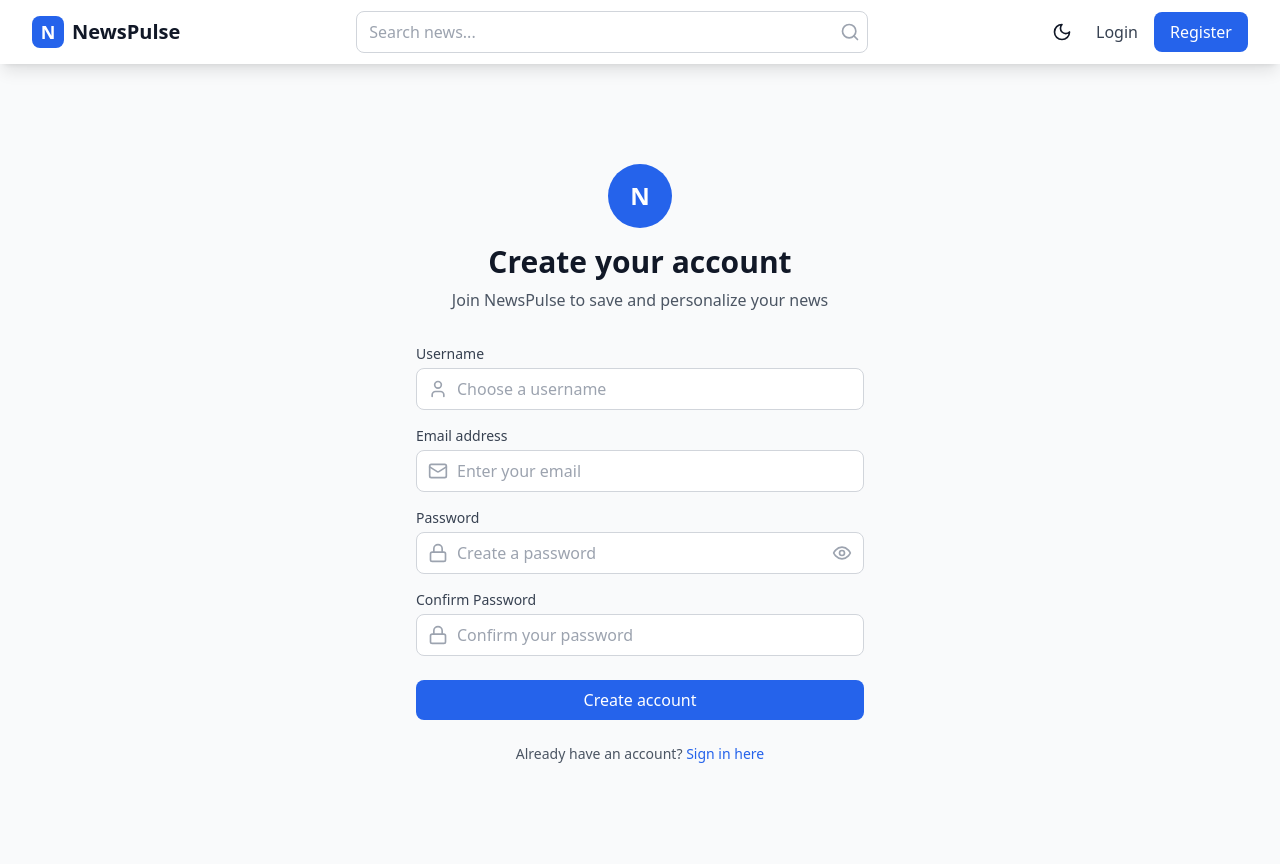
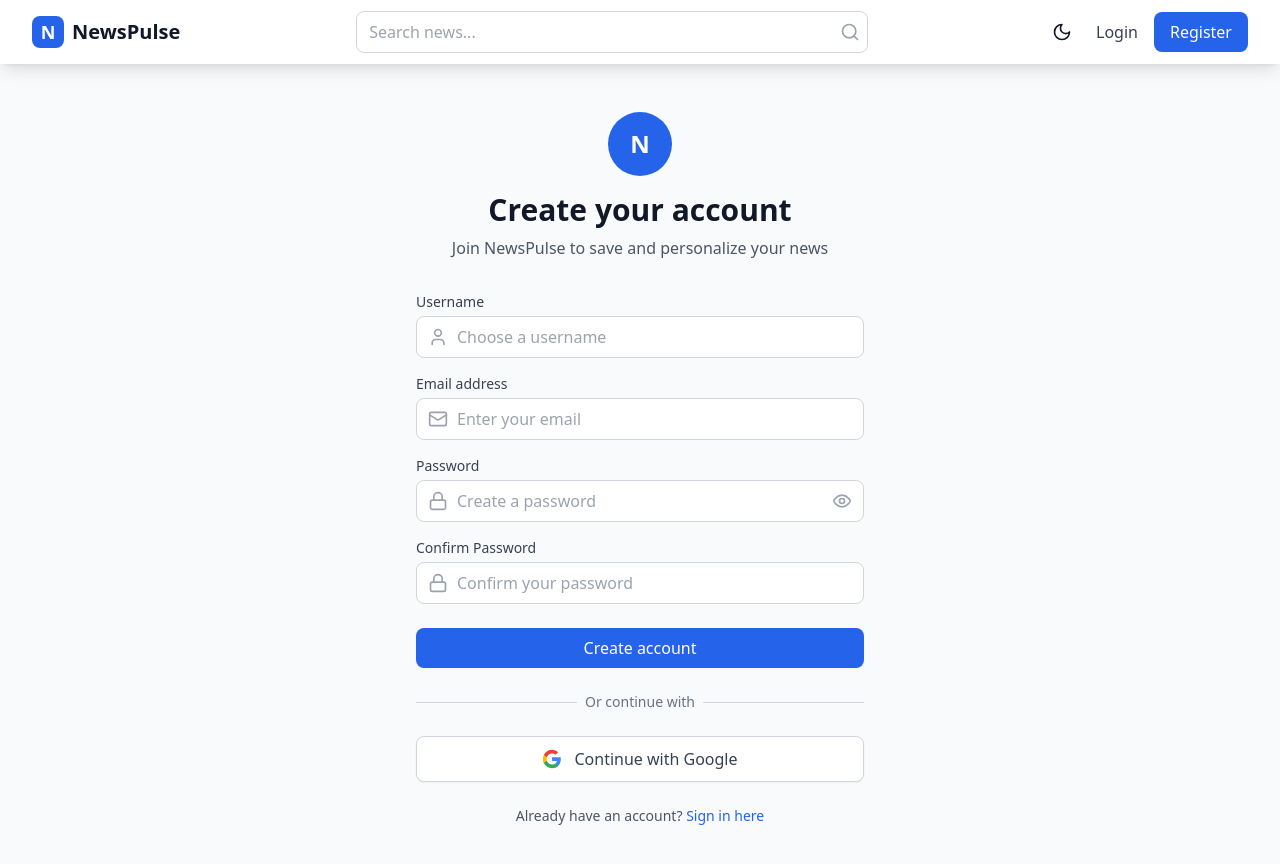
Before and after one commit to Himanshugulhane27/newspulse, a React (Vite) app in the folder frontend/: page /register in a window 1280 px wide. Shown: the top 864 px of the page. Built offline with nearby package versions, Linux system fonts and the light colour scheme; no server answers.

Commit message:
feat(ui): add 'Continue with Google' button to Register page

```diff
--- a/frontend/src/pages/Register.jsx
+++ b/frontend/src/pages/Register.jsx
@@ -82,7 +82,9 @@
                       message: 'Username can only contain letters, numbers, and underscores'
                     }
                   })}
+                  id="username"
                   type="text"
+                  autoComplete="username"
                   className="input-field pl-10"
                   placeholder="Choose a username"
                 />
@@ -111,7 +113,9 @@
                       message: 'Invalid email address'
                     }
                   })}
+                  id="email"
                   type="email"
+                  autoComplete="email"
                   className="input-field pl-10"
                   placeholder="Enter your email"
                 />
@@ -140,7 +144,9 @@
                       message: 'Password must be at least 6 characters'
                     }
                   })}
+                  id="password"
                   type={showPassword ? 'text' : 'password'}
+                  autoComplete="new-password"
                   className="input-field pl-10 pr-10"
                   placeholder="Create a password"
                 />
@@ -177,7 +183,9 @@
                     required: 'Please confirm your password',
                     validate: value => value === password || 'Passwords do not match'
                   })}
+                  id="confirmPassword"
                   type="password"
+                  autoComplete="new-password"
                   className="input-field pl-10"
                   placeholder="Confirm your password"
                 />
@@ -207,6 +215,51 @@
             </button>
           </div>
 
+          {/* Divider */}
+          <div className="relative">
+            <div className="absolute inset-0 flex items-center">
+              <div className="w-full border-t border-gray-300 dark:border-gray-600"></div>
+            </div>
+            <div className="relative flex justify-center text-sm">
+              <span className="px-2 bg-gray-50 dark:bg-gray-900 text-gray-500 dark:text-gray-400">
+                Or continue with
+              </span>
+            </div>
+          </div>
+
+          {/* Google OAuth Button */}
+          <div>
+            <button
+              type="button"
+              onClick={() => {
+                const apiUrl = import.meta.env.VITE_API_URL || 'http://localhost:5001/api';
+                window.location.href = `${apiUrl}/auth/google`;
+              }}
+              className="w-full flex items-center justify-center gap-3 px-4 py-2.5 border border-gray-300 dark:border-gray-600 rounded-lg shadow-sm bg-white dark:bg-gray-800 text-gray-700 dark:text-gray-200 hover:bg-gray-50 dark:hover:bg-gray-700 transition-colors duration-200 font-medium"
+              id="google-register-btn"
+            >
+              <svg className="w-5 h-5" viewBox="0 0 24 24">
+                <path
+                  d="M22.56 12.25c0-.78-.07-1.53-.2-2.25H12v4.26h5.92a5.06 5.06 0 01-2.2 3.32v2.77h3.57c2.08-1.92 3.28-4.74 3.28-8.1z"
+                  fill="#4285F4"
+                />
+                <path
+                  d="M12 23c2.97 0 5.46-.98 7.28-2.66l-3.57-2.77c-.98.66-2.23 1.06-3.71 1.06-2.86 0-5.29-1.93-6.16-4.53H2.18v2.84C3.99 20.53 7.7 23 12 23z"
+                  fill="#34A853"
+                />
+                <path
+                  d="M5.84 14.09c-.22-.66-.35-1.36-.35-2.09s.13-1.43.35-2.09V7.07H2.18C1.43 8.55 1 10.22 1 12s.43 3.45 1.18 4.93l2.85-2.22.81-.62z"
+                  fill="#FBBC05"
+                />
+                <path
+                  d="M12 5.38c1.62 0 3.06.56 4.21 1.64l3.15-3.15C17.45 2.09 14.97 1 12 1 7.7 1 3.99 3.47 2.18 7.07l3.66 2.84c.87-2.6 3.3-4.53 6.16-4.53z"
+                  fill="#EA4335"
+                />
+              </svg>
+              Continue with Google
+            </button>
+          </div>
+
           <div className="text-center">
             <p className="text-sm text-gray-600 dark:text-gray-400">
               Already have an account?{' '}
```
